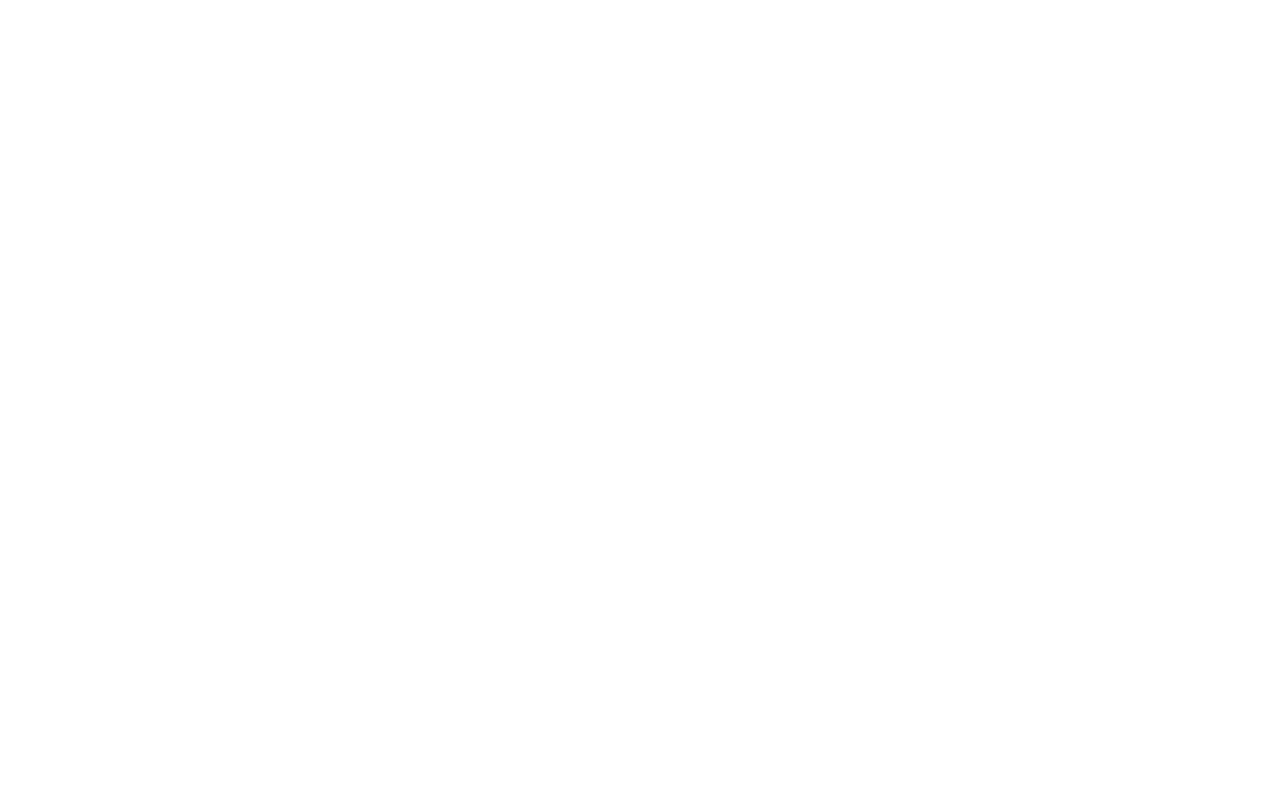
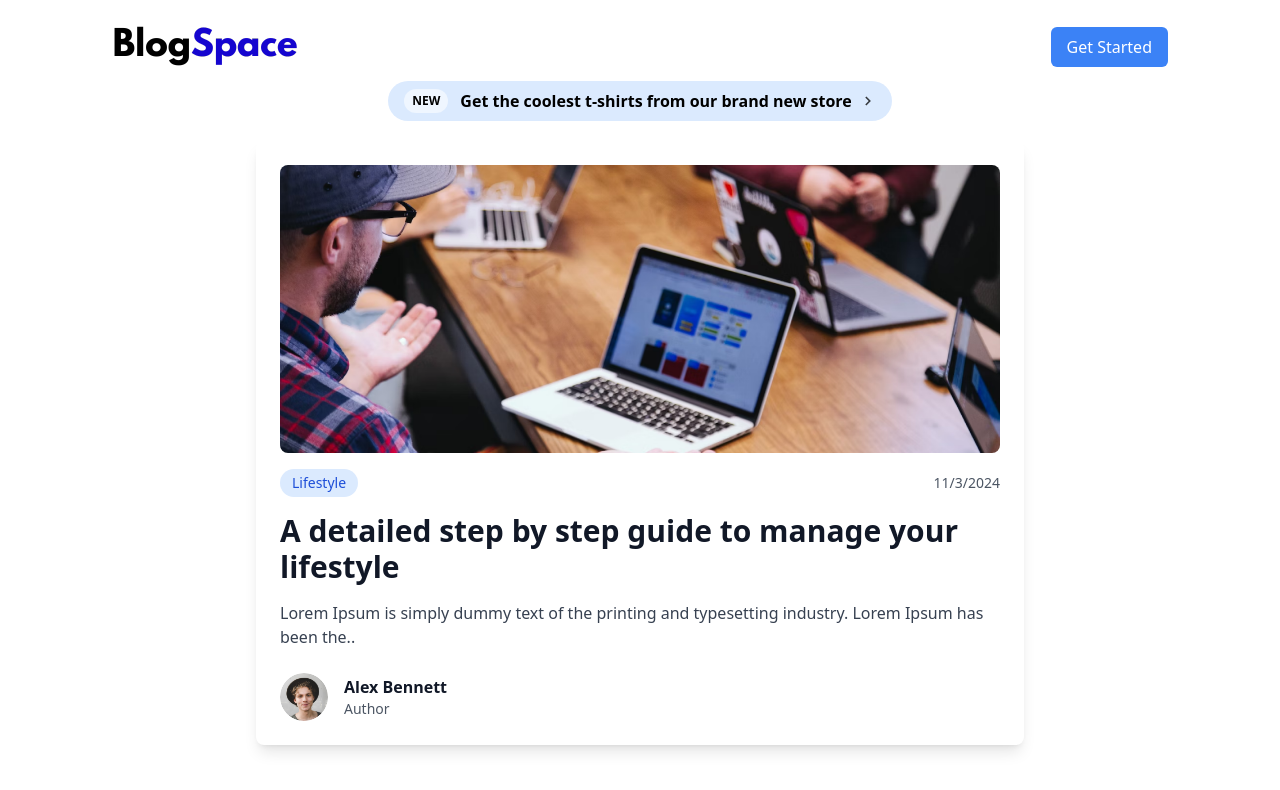
Before and after one commit to harshanacz/BlogSpace-blog-platform, a Next.js app: page /blog/1 in a window 1280 px wide. Shown: the top 790 px of the page. Built offline with nearby package versions, Linux system fonts and the light colour scheme.

Commit message:
dynamic routing + blogpage shimmer

```diff
--- a/src/app/blog/[id]/page.tsx
+++ b/src/app/blog/[id]/page.tsx
@@ -1,11 +1,94 @@
-import React from 'react'
+"use client";
+import React, { useEffect, useState } from 'react';
+import { useParams } from 'next/navigation';
+import { blog_data } from "../../../../public/demo data/assets";
+import Skeleton from 'react-loading-skeleton';
+import 'react-loading-skeleton/dist/skeleton.css';  // Import styles for the skeleton
+import BlogPageHeader from '@/components/BlogPage/BlogPageHeader';
+import { StaticImageData } from 'next/image';
 
-const page = () => {
+interface BlogPost {
+  id: number;
+  title: string;
+  description: string;
+  image: StaticImageData;
+  date: number;
+  category: string;
+  author: string;
+  author_img: StaticImageData;
+}
+
+const BlogPostPage = () => {
+  const { id } = useParams();
+  const [data, setData] = useState<BlogPost | null>(null);
+
+  const fetchBlogData = async () => {
+    if (id && typeof id === 'string') {
+      const numericId = parseInt(id, 10);
+      const blogPost = blog_data.find((post: BlogPost) => post.id === numericId);
+      setData(blogPost || null);
+    }
+  };
+
+  useEffect(() => {
+    setTimeout(() => {
+      fetchBlogData();
+    }, 1000);
+  }, [id]);
+
   return (
     <div>
+      <BlogPageHeader />
 
+      {data ? (
+        <div className="max-w-3xl mx-auto p-6 bg-white rounded-lg shadow-lg">
+          <div className="mb-4">
+            <img
+              src={data.image.src}
+              alt={data.title}
+              className="w-full h-72 object-cover rounded-lg"
+            />
+          </div>
+          <div className="text-gray-600 text-sm flex justify-between items-center mb-4">
+            <span className="px-3 py-1 bg-blue-100 text-blue-700 rounded-full">{data.category}</span>
+            <span>{new Date(data.date).toLocaleDateString()}</span>
+          </div>
+          <h1 className="text-3xl font-semibold text-gray-900 mb-4">{data.title}</h1>
+          <div className="text-gray-700 mb-6">{data.description}</div>
+          <div className="flex items-center">
+            <img
+              src={data.author_img.src}
+              alt={data.author}
+              className="w-12 h-12 rounded-full mr-4"
+            />
+            <div>
+              <p className="text-gray-900 font-semibold">{data.author}</p>
+              <p className="text-gray-600 text-sm">Author</p>
+            </div>
+          </div>
+        </div>
+      ) : (
+        <div className="max-w-3xl mx-auto p-6 bg-white rounded-lg shadow-lg">
+          <div className="mb-4">
+            <Skeleton height={288} style={{ borderRadius: '0.5rem' }} />
+          </div>
+          <div className="flex justify-between items-center mb-4">
+            <Skeleton width={100} height={24} />
+            <Skeleton width={70} height={24} />
+          </div>
+          <Skeleton width="60%" height={32} />
+          <Skeleton count={3} />
+          <div className="flex items-center mt-6">
+            <Skeleton circle width={48} height={48} className="mr-4" />
+            <div>
+              <Skeleton width={120} height={20} />
+              <Skeleton width={80} height={16} />
+            </div>
+          </div>
+        </div>
+      )}
     </div>
-  )
-}
+  );
+};
 
-export default page
+export default BlogPostPage;
--- /dev/null
+++ b/src/components/BlogPage/BlogPageHeader.tsx
@@ -0,0 +1,45 @@
+import React from 'react'
+import Image from "next/image";
+import logo from "../../../public/images/logo.png";
+import Link from 'next/link';
+
+const BlogPageHeader = () => {
+  return (
+    <div className="flex flex-col px-5 py-5 md:px-12 lg:px-28 items-center ">
+      <div className="flex justify-between items-center w-full">
+        <Link href={"/"}>
+
+        <Image
+          src={logo}
+          alt="logo"
+          width={180}
+          className="w-[130px] sm:w-auto"
+        /></Link>
+        <button className="bg-blue-500 hover:bg-blue-700 text-white text-base font-normal py-3 px-4 rounded-md leading-none">
+          Get Started
+        </button>
+      </div>
+
+      <div
+        className="mt-2 p-2 px-4 bg-blue-100 items-center text-BLACK leading-none lg:rounded-full flex lg:inline-flex"
+        role="alert"
+      >
+        <span className="flex rounded-full bg-blue-50 uppercase px-2 py-1 text-xs font-bold mr-3">
+          NEW
+        </span>
+        <span className="font-semibold mr-2 text-left flex-auto">
+          Get the coolest t-shirts from our brand new store
+        </span>
+        <svg
+          className="fill-current opacity-75 h-4 w-4"
+          xmlns="http://www.w3.org/2000/svg"
+          viewBox="0 0 20 20"
+        >
+          <path d="M12.95 10.707l.707-.707L8 4.343 6.586 5.757 10.828 10l-4.242 4.243L8 15.657l4.95-4.95z" />
+        </svg>
+      </div>
+    </div>
+  )
+}
+
+export default BlogPageHeader
--- a/src/components/HomePage/BlogPostsSection/BlogCard.tsx
+++ b/src/components/HomePage/BlogPostsSection/BlogCard.tsx
@@ -19,7 +19,7 @@
   }) => {
   return (
     <div className="max-w-[330px] sm:max-w-[300px] bg-blue-50 rounded-lg">
-     <Link href={`/blogs/${id}`}>
+     <Link href={`/blog/${id}`}>
 
 
       <img src={image.src} alt={title} className="w-full h-48 object-cover rounded-md" />
```
Also changed, not shown: package.json (+7 -6 lines), 1 other file (tests, documents, lock files or other folders).
